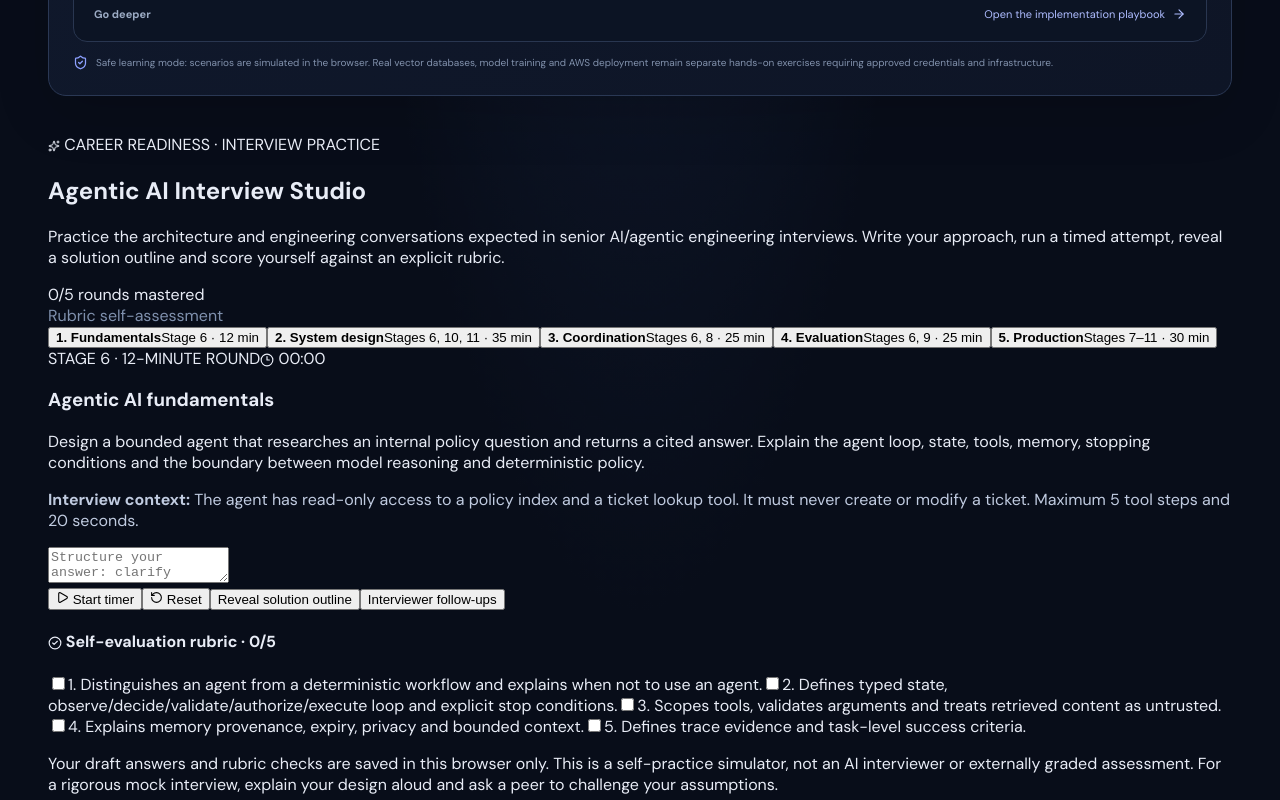
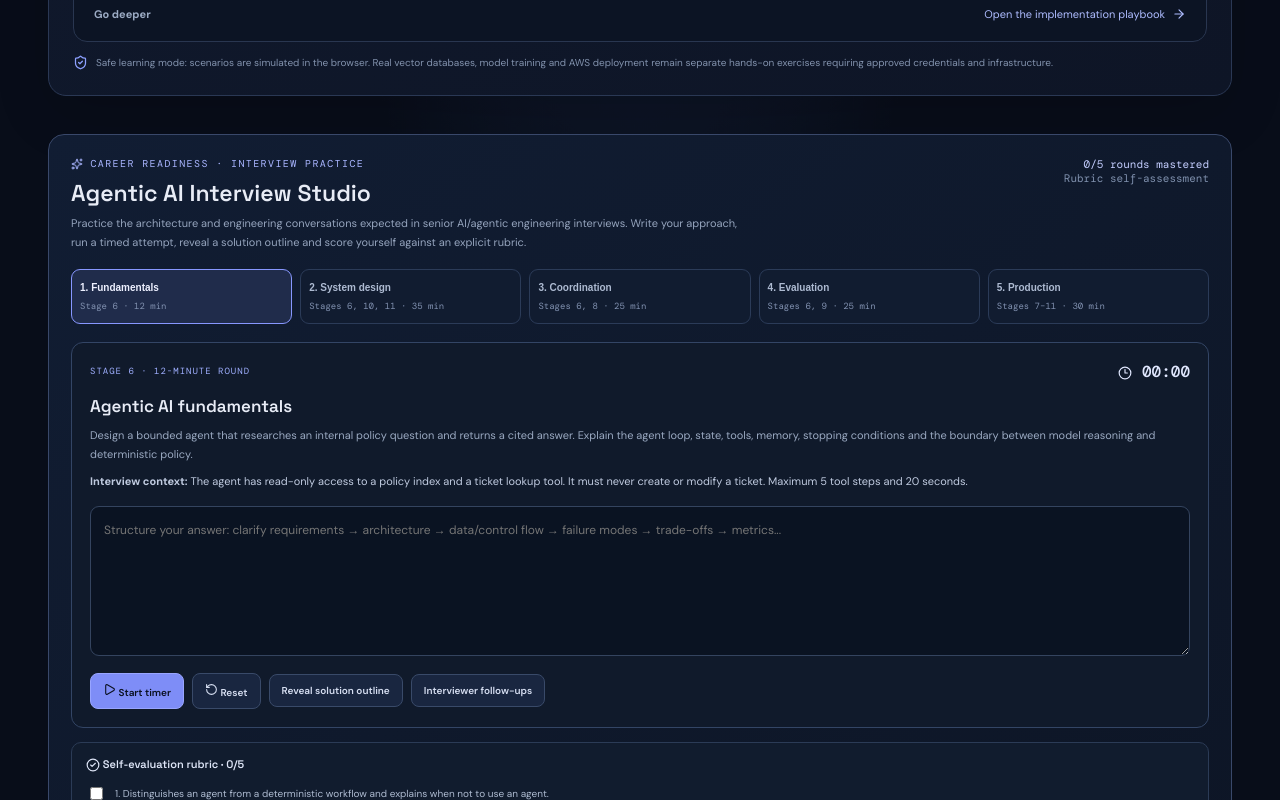
Before and after one commit to ashvins1912/AI-Engineering-Academy, a React (Vite) app: page / in a window 1280 px wide. Shown: the part 1680-2480 px from the top of the page. Built offline with nearby package versions, Linux system fonts and the light colour scheme.

Commit message:
Style Agentic AI interview studio

```diff
--- a/src/styles.css
+++ b/src/styles.css
@@ -350,3 +350,37 @@
 .production-check-answer:disabled{opacity:.4;cursor:not-allowed}
 .production-mastery .mastery-correct{color:#75dfb3}.production-mastery .mastery-incorrect{color:#f2bd79}
 .production-complete:disabled{opacity:.38;cursor:not-allowed}
+
+/* Agentic AI interview studio */
+.interview-studio{margin:28px 0 34px;padding:22px;border:1px solid #39486a;border-radius:16px;background:linear-gradient(145deg,#111d33,#0d1525)}
+.interview-studio-head{display:flex;justify-content:space-between;align-items:flex-start;gap:18px;margin-bottom:18px}
+.interview-studio-head h2{font:600 23px 'Space Grotesk';margin:8px 0 6px}
+.interview-studio-head p{font-size:11px;line-height:1.65;color:#95a4bd;margin:0;max-width:680px}
+.interview-kicker{font:10px 'DM Mono';letter-spacing:1.4px;color:#a9b5ff}
+.interview-progress{min-width:130px;text-align:right;font:11px 'DM Mono';color:#c4ceff}
+.interview-rounds{display:grid;grid-template-columns:repeat(5,minmax(0,1fr));gap:8px;margin:18px 0}
+.interview-round{border:1px solid #2b3b58;background:#111c30;color:#aebbd2;border-radius:9px;padding:11px 8px;text-align:left;cursor:pointer;min-width:0}
+.interview-round strong,.interview-round span{display:block}
+.interview-round strong{font-size:10px;line-height:1.4}
+.interview-round span{font:9px 'DM Mono';color:#8292b1;margin-top:5px}
+.interview-round.active{border-color:#8797ff;background:#202c4b;color:#edf0ff}
+.interview-prompt{border:1px solid #334565;background:#101a2b;border-radius:12px;padding:18px}
+.interview-prompt-top{display:flex;justify-content:space-between;gap:12px;align-items:center;flex-wrap:wrap}
+.interview-tag{font:9px 'DM Mono';letter-spacing:1px;color:#9fafff}
+.interview-timer{font:600 16px 'DM Mono';color:#e1e8ff}
+.interview-prompt h3{font:600 17px 'Space Grotesk';line-height:1.4;margin:13px 0 8px}
+.interview-prompt>p{font-size:11px;line-height:1.7;color:#9aa9c1;margin:0}
+.interview-answer{width:100%;min-height:150px;margin-top:15px;padding:13px;border:1px solid #34445f;border-radius:9px;background:#0a1322;color:#e7edfa;font:12px/1.7 'DM Sans';resize:vertical}
+.interview-controls{display:flex;align-items:center;gap:8px;flex-wrap:wrap;margin-top:12px}
+.interview-controls button,.interview-next{border:1px solid #394a69;background:#192640;color:#d6def1;border-radius:8px;padding:9px 12px;font:600 10px 'DM Sans';cursor:pointer}
+.interview-controls button.primary,.interview-next{background:#7e8df7;border-color:#98a5ff;color:#0a1020}
+.interview-feedback{display:grid;grid-template-columns:1fr 1fr;gap:12px;margin-top:14px}
+.interview-panel{padding:14px;border:1px solid #2b3b56;background:#111c2e;border-radius:10px}
+.interview-panel h4{font:600 11px 'Space Grotesk';margin:0 0 8px;color:#dfe6f8}
+.interview-panel p,.interview-panel li{font-size:10px;line-height:1.65;color:#9aa9c1}
+.interview-panel ul,.interview-panel ol{padding-left:17px;margin:6px 0}
+.interview-rubric{display:grid;gap:8px;margin-top:14px}
+.interview-rubric label{display:flex;gap:9px;align-items:flex-start;font-size:10px;line-height:1.5;color:#aebbd1}
+.interview-rubric input{accent-color:#8998ff;margin-top:1px}
+.interview-footnote{font-size:9px;color:#7888a4;line-height:1.6;margin:13px 0 0}
+@media(max-width:760px){.interview-rounds{grid-template-columns:repeat(2,minmax(0,1fr))}.interview-feedback{grid-template-columns:1fr}.interview-studio-head{flex-direction:column}.interview-progress{text-align:left}}
```
